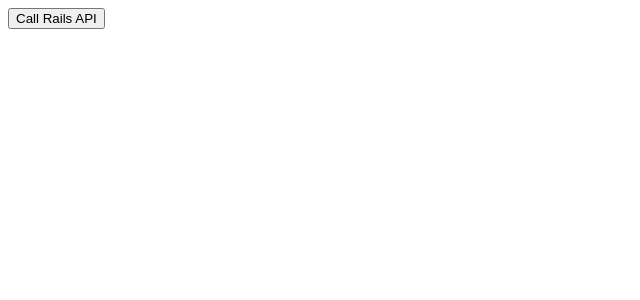
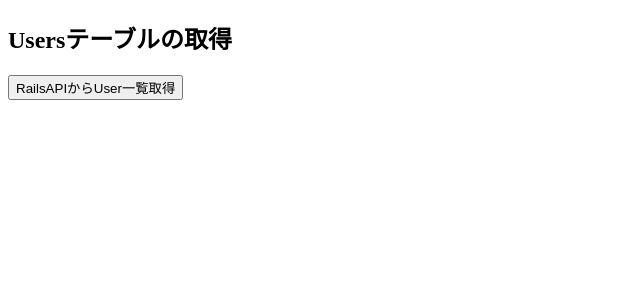
Before and after one commit to itoi10/Rails-Nuxt, a Nuxt app in the folder nuxt/: page / in a window 1280 px wide. Shown: the top 300 px of the page, without its empty margins (0-640 px from the left). Built offline with nearby package versions, Linux system fonts and the light colour scheme.

Commit message:
(nuxt) fetch users list

```diff
--- a/nuxt/pages/index.vue
+++ b/nuxt/pages/index.vue
@@ -1,32 +1,68 @@
 <template>
   <div>
-    <button
-      type="button"
-      name="button"
-      @click="getMsg"
-    >
-      Call Rails API
-    </button>
-    <div
-      v-for="(msg, i) in msgs"
-      :key="i"
-    >
-      {{ msg }}
+    <h2>
+      Usersテーブルの取得
+    </h2>
+    <table border="1" v-if="users.length">
+      <thead>
+        <tr>
+          <th>id</th>
+          <th>name</th>
+          <th>email</th>
+          <th>created_at</th>
+        </tr>
+      </thead>
+      <tbody>
+        <tr
+          v-for="(user, i) in users"
+          :key="`user-${i}`"
+        >
+          <td>{{ user.id }}</td>
+          <td>{{ user.name }}</td>
+          <td>{{ user.email }}</td>
+          <td>{{ dateFormat(user.created_at) }}</td>
+        </tr>
+      </tbody>
+    </table>
+
+    <div v-else>
+      <button
+        type="button"
+        name="button"
+        @click="getUsers"
+      >
+        RailsAPIからUser一覧取得
+      </button>
     </div>
   </div>
 </template>
+
 
 <script>
 export default {
   data() {
     return {
-      msgs: []
+      users: []
     }
   },
+  // ページのコンポーネントがロードされる前に呼ばれる
+  // async asyncData ({ $axios }) {
+  // },
   methods: {
-    getMsg() {
-      this.$axios.$get('/api/v1/hello')
-        .then(res => this.msgs.push(res))
+    getUsers() {
+      this.$axios.$get('/api/v1/users')
+        .then(res => (this.users = res))
+    }
+  },
+  computed: {
+    // 日付フォーマット変換
+    dateFormat () {
+      return (date) => {
+        const dateTimeFormat = new Intl.DateTimeFormat(
+          'ja', { dateStyle: 'medium', timeStyle: 'short' }
+        )
+        return dateTimeFormat.format(new Date(date))
+      }
     }
   }
 }
```
